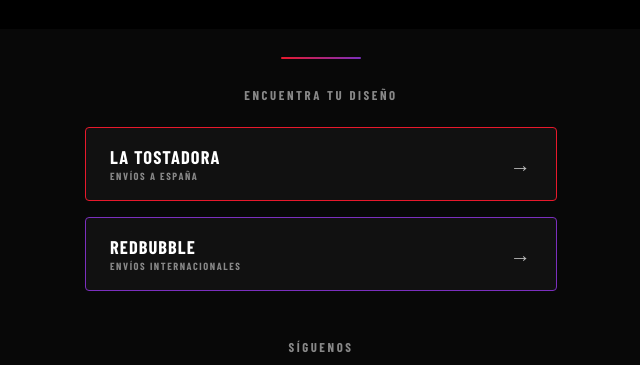
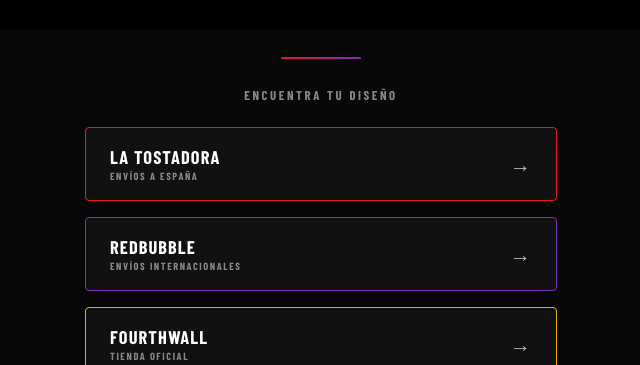
Before and after one commit to Traceursniper/ShopLinks, a plain HTML site: page index.html in a window 1280 px wide. Shown: the part 585-950 px from the top of the page, without its empty margins (319-959 px from the left). Drawn offline with nearby package versions, Linux system fonts and the light colour scheme; a web font is replaced by a local one.

Commit message:
Añadido acceso a fourthwall

```diff
--- a/index.html
+++ b/index.html
@@ -30,8 +30,10 @@
     :root {
       --red: #E8192C;
       --purple: #7B2FBE;
+      --amber: #F2A900;
       --red-glow: rgba(232,25,44,0.4);
       --purple-glow: rgba(123,47,190,0.4);
+      --amber-glow: rgba(242,169,0,0.4);
       --bg: #080808;
       --surface: #111111;
       --text: #F0F0F0;
@@ -216,6 +218,14 @@
     .btn-redbubble::before { background: linear-gradient(90deg, rgba(123,47,190,0.12), transparent); }
     .btn-redbubble:hover { box-shadow: 0 4px 24px var(--purple-glow); }
 
+    .btn-fourthwall {
+      background: var(--surface);
+      border: 1px solid var(--amber);
+      color: #fff;
+    }
+    .btn-fourthwall::before { background: linear-gradient(90deg, rgba(242,169,0,0.12), transparent); }
+    .btn-fourthwall:hover { box-shadow: 0 4px 24px var(--amber-glow); }
+
     .btn-arrow,
     .btn-icon {
       font-size: 1.3rem;
@@ -356,6 +366,14 @@
         </span>
         <span class="btn-icon" aria-hidden="true">→</span>
       </a>
+
+      <a href="https://traceursniper-shop.fourthwall.com/" class="btn btn-fourthwall" target="_blank" rel="noopener noreferrer" aria-label="Comprar en Fourthwall — Tienda oficial Rally Legends">
+        <span class="btn-text">
+          Fourthwall
+          <span class="btn-badge">Tienda oficial</span>
+        </span>
+        <span class="btn-icon" aria-hidden="true">→</span>
+      </a>
     </nav>
 
     <section class="social-section" aria-label="Redes sociales">
```
